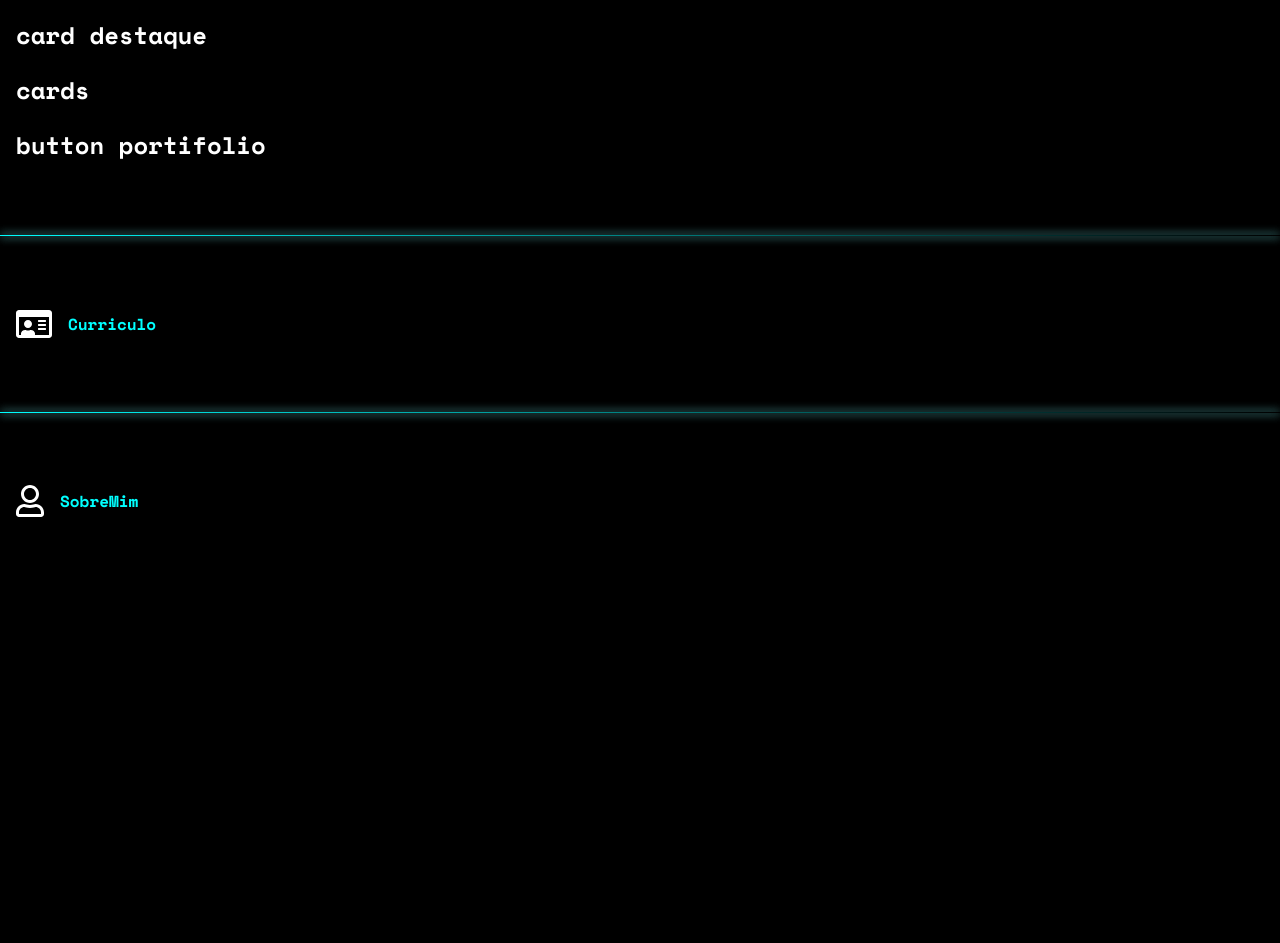
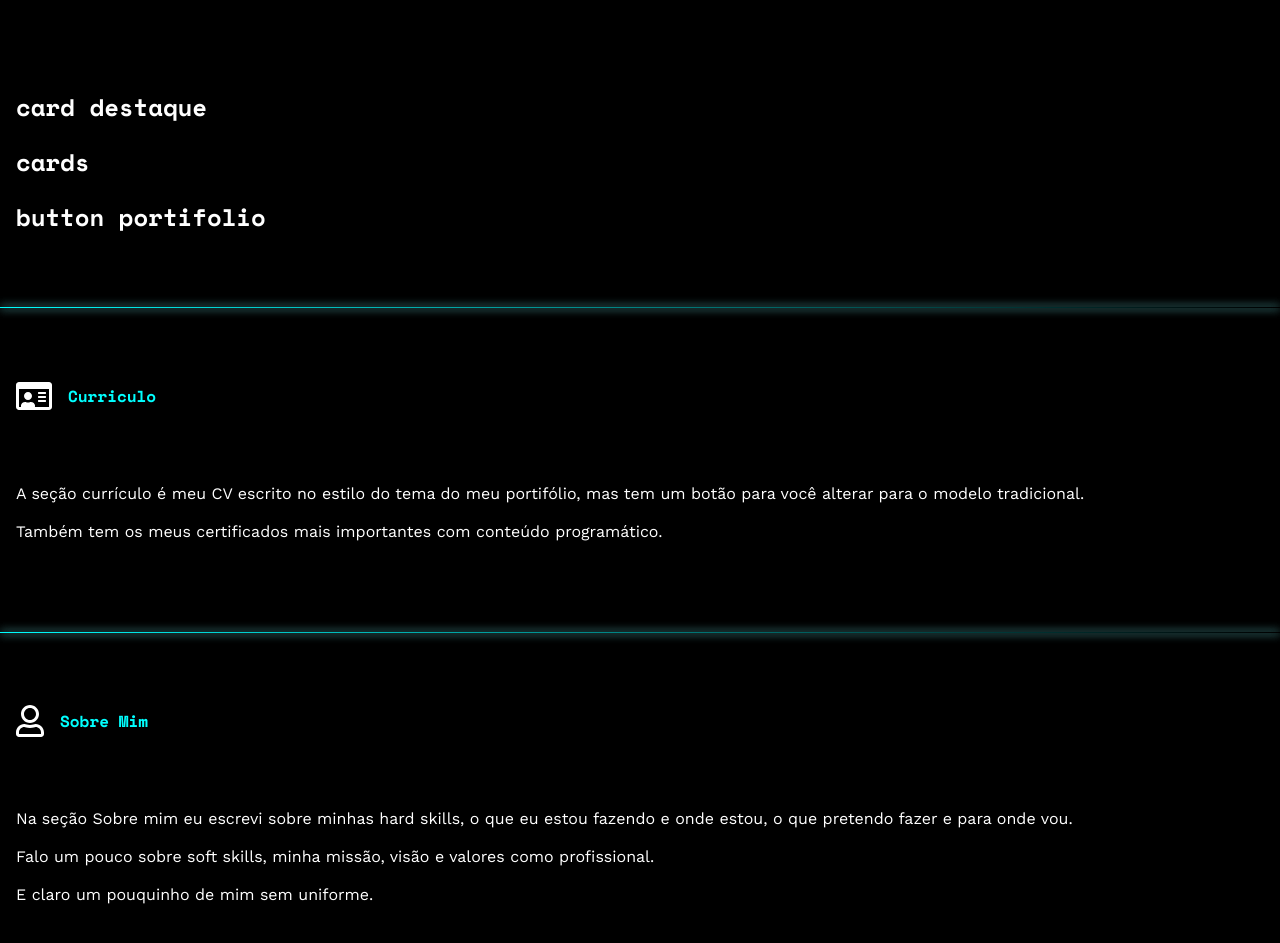
Before and after one commit to DiogoMalfatti/my-portifolio, a React (Create React App) app in the folder frontend/: page / in a window 1280 px wide. Shown: the part 1858-2801 px from the top of the page. Before the commit the page ends 2383 px from the top, so only its background shows below. Built offline with nearby package versions, Linux system fonts and the light colour scheme.

Commit message:
create textStyle and add text on sections home

```diff
--- a/frontend/src/components/home/Curriculo/index.js
+++ b/frontend/src/components/home/Curriculo/index.js
@@ -1,6 +1,7 @@
 import React from 'react'
 import { CurriculoStyle } from './style'
-import { SubTitleStyle } from '../../subtitle/style'
+import { SubTitleStyle } from '../../subtitleStyle/style'
+import { TextStyle } from '../../text/style'
 import { FontAwesomeIcon } from '@fortawesome/react-fontawesome'
 import { faIdCard } from '@fortawesome/free-regular-svg-icons'
 
@@ -11,6 +12,19 @@ const CurriculoSection = () => {
         <FontAwesomeIcon icon={faIdCard} size="2x" />
         <h2>Curriculo</h2>
       </SubTitleStyle>
+      <TextStyle>
+        <p>
+          A seção currículo é meu CV escrito no estilo do tema do meu
+          portifólio, mas tem um botão para você alterar para o modelo
+          tradicional.
+        </p>
+        <br />
+        <p>
+          Também tem os meus certificados mais importantes com conteúdo
+          programático.
+        </p>
+        <br />
+      </TextStyle>
     </CurriculoStyle>
   )
 }
--- a/frontend/src/components/home/Portifolio/index.js
+++ b/frontend/src/components/home/Portifolio/index.js
@@ -1,6 +1,7 @@
 import React from 'react'
-import { PortifolioStyle, Text } from './style'
-import { SubTitleStyle } from '../../subtitle/style'
+import { PortifolioStyle } from './style'
+import { SubTitleStyle } from '../../subtitleStyle/style'
+import { TextStyle } from '../../text/style'
 import { FontAwesomeIcon } from '@fortawesome/react-fontawesome'
 import { faLaptopCode } from '@fortawesome/free-solid-svg-icons'
 
@@ -11,7 +12,7 @@ const PortifolioSection = () => {
         <FontAwesomeIcon icon={faLaptopCode} size="2x" />
         <h2>Portifólio</h2>
       </SubTitleStyle>
-      <Text>
+      <TextStyle>
         <p>
           Na seção Portifólio você vai encontar os projetos que criei e
           trabalhos que participei bem como as linguagens, bibliotecas e
@@ -28,12 +29,12 @@ const PortifolioSection = () => {
           um vídeo comentando sobre o projeto.
         </p>
         <br />
-        <h1>card destaque</h1>
-        <br />
-        <h1>cards</h1>
-        <br />
-        <h1>button portifolio</h1>
-      </Text>
+      </TextStyle>
+      <h1>card destaque</h1>
+      <br />
+      <h1>cards</h1>
+      <br />
+      <h1>button portifolio</h1>
     </PortifolioStyle>
   )
 }
--- a/frontend/src/components/home/Portifolio/style.js
+++ b/frontend/src/components/home/Portifolio/style.js
@@ -5,9 +5,3 @@ export const PortifolioStyle = styled.section`
   padding: 0 1rem 0 1rem;
   color: #fff;
 `
-export const Text = styled.div`
-  margin-top: var(--height-top);
-  p {
-    color: var(--color-white);
-  }
-`
--- a/frontend/src/components/home/SobreMim/index.js
+++ b/frontend/src/components/home/SobreMim/index.js
@@ -1,6 +1,7 @@
 import React from 'react'
 import { SobreMimStyle } from './style'
-import { SubTitleStyle } from '../../subtitle/style'
+import { SubTitleStyle } from '../../subtitleStyle/style'
+import { TextStyle } from '../../text/style'
 import { FontAwesomeIcon } from '@fortawesome/react-fontawesome'
 import { faUser } from '@fortawesome/free-regular-svg-icons'
 
@@ -9,8 +10,22 @@ const SobreMimSection = () => {
     <SobreMimStyle>
       <SubTitleStyle>
         <FontAwesomeIcon icon={faUser} size="2x" />
-        <h2>SobreMim</h2>
+        <h2>Sobre Mim</h2>
       </SubTitleStyle>
+      <TextStyle>
+        <p>
+          Na seção Sobre mim eu escrevi sobre minhas hard skills, o que eu estou
+          fazendo e onde estou, o que pretendo fazer e para onde vou.
+        </p>
+        <br />
+        <p>
+          Falo um pouco sobre soft skills, minha missão, visão e valores como
+          profissional.
+        </p>
+        <br />
+        <p>E claro um pouquinho de mim sem uniforme.</p>
+        <br />
+      </TextStyle>
     </SobreMimStyle>
   )
 }
--- /dev/null
+++ b/frontend/src/components/text/style.js
@@ -0,0 +1,9 @@
+import styled from 'styled-components'
+
+export const TextStyle = styled.div`
+  margin-top: var(--height-top);
+  margin-bottom: var(--height-bottom);
+  p {
+    color: var(--color-white);
+  }
+`
```
Also changed, not shown: frontend/src/components/subtitleStyle/style.js (renamed from frontend/src/components/subtitle/style.js).
